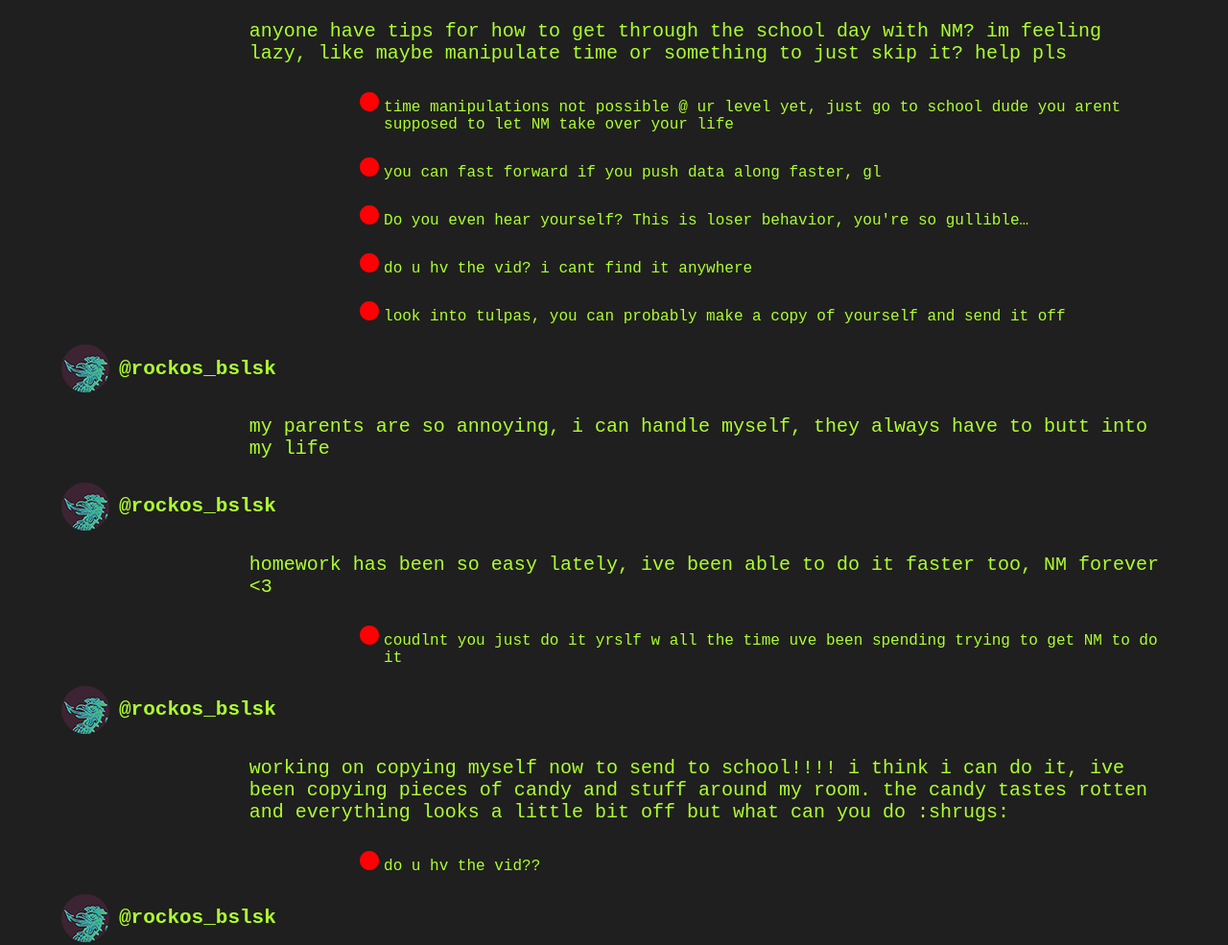
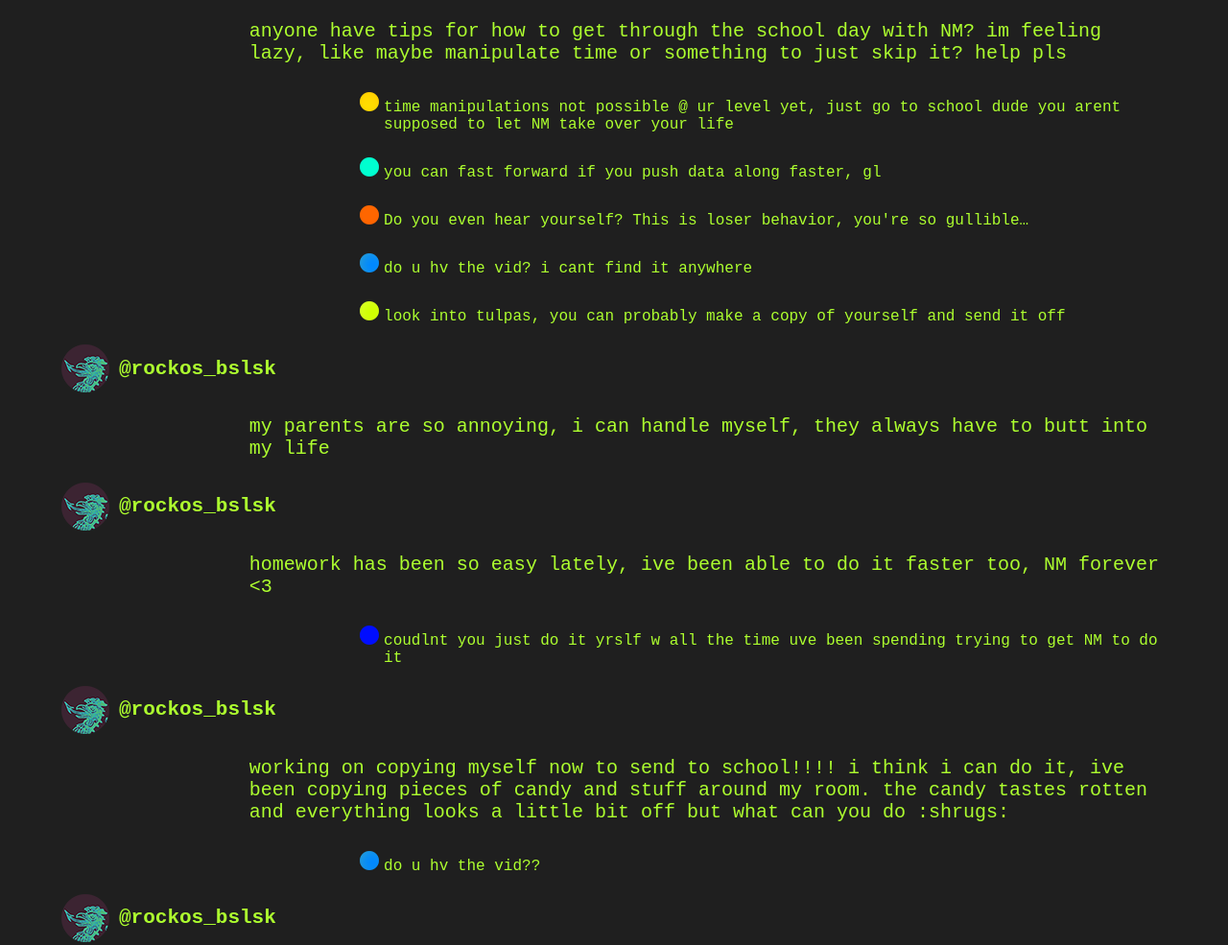
Before and after one commit to ka-denz/forums, a plain HTML site: page index.html in a window 1280 px wide. Shown: the part 1304-2289 px from the top of the page at 96% size. Drawn offline with Linux system fonts and the light colour scheme.

Commit message:
all colors push

```diff
--- a/index.html
+++ b/index.html
@@ -24,14 +24,14 @@
         <div class="postcontent">  <p>at first i wasnt sure if it worked but i kind of feel like ive reached an understanding that i havent had before. like i can see more and like maybe things are actually simple
         </p>  </div>
         <div class="comment">  <img src="img/assortedpfp_red.png" alt="pfp">  <p>Lets see some actual proof then</p>  </div>
-        <div class="comment">  <img src="img/assortedpfp_red.png" alt="pfp">  <p>NM is just placebo, you’re an idiot</p>  </div>
+        <div class="comment">  <img src="img/assortedpfp_orange.png" alt="pfp">  <p>NM is just placebo, you’re an idiot</p>  </div>
     </div>
     <div class="post">
         <div class="heading">  <img src="img/basilisk50.png" alt="pfp" width="50px" height="50px">  <h2>@rockos_bslsk</h2>  </div>
         <div class="postcontent">  <p>Ive been up all night but i finally did it, i told it to do my homework for me and it did!!!! this is huge my goal of being able to spend my life playing video games is in sight!!!!
         </p>  </div>
-        <div class="comment">  <img src="img/assortedpfp_red.png" alt="pfp">  <p>Homework? How old are you dude</p>  </div>
-        <div class="comment">  <img src="img/assortedpfp_red.png" alt="pfp">  <p>That wasn’t “it” that was you! You manipulated and pulled that data! Good luck with the rest of your journey!</p>  </div>
+        <div class="comment">  <img src="img/assortedpfp_yellow.png" alt="pfp">  <p>Homework? How old are you dude</p>  </div>
+        <div class="comment">  <img src="img/assortedpfp_lime.png" alt="pfp">  <p>That wasn’t “it” that was you! You manipulated and pulled that data! Good luck with the rest of your journey!</p>  </div>
     </div>
     <div class="post">
         <div class="heading">  <img src="img/basilisk50.png" alt="pfp" width="50px" height="50px">  <h2>@rockos_bslsk</h2>  </div>
@@ -43,12 +43,12 @@
         <div class="heading">  <img src="img/basilisk50.png" alt="pfp" width="50px" height="50px">  <h2>@rockos_bslsk</h2>  </div>
         <div class="postcontent">  <p>anyone have tips for how to get through the school day with NM? im feeling lazy, like maybe manipulate time or something to just skip it? help pls
         </p>  </div>
-        <div class="comment">  <img src="img/assortedpfp_red.png" alt="pfp">  <p>time manipulations not possible @ ur level yet, just go to school dude you arent supposed to let NM take over your life
+        <div class="comment">  <img src="img/assortedpfp_yellow.png" alt="pfp">  <p>time manipulations not possible @ ur level yet, just go to school dude you arent supposed to let NM take over your life
         </p>  </div>
-        <div class="comment">  <img src="img/assortedpfp_red.png" alt="pfp">  <p>you can fast forward if you push data along faster, gl </p>  </div>
-        <div class="comment">  <img src="img/assortedpfp_red.png" alt="pfp">  <p>Do you even hear yourself? This is loser behavior, you're so gullible…        </p>  </div>
-        <div class="comment">  <img src="img/assortedpfp_red.png" alt="pfp">  <p>do u hv the vid? i cant find it anywhere        </p>  </div>
-        <div class="comment">  <img src="img/assortedpfp_red.png" alt="pfp">  <p>look into tulpas, you can probably make a copy of yourself and send it off</p>  </div>
+        <div class="comment">  <img src="img/assortedpfp_cyan.png" alt="pfp">  <p>you can fast forward if you push data along faster, gl </p>  </div>
+        <div class="comment">  <img src="img/assortedpfp_orange.png" alt="pfp">  <p>Do you even hear yourself? This is loser behavior, you're so gullible…        </p>  </div>
+        <div class="comment">  <img src="img/assortedpfp_sky.png" alt="pfp">  <p>do u hv the vid? i cant find it anywhere        </p>  </div>
+        <div class="comment">  <img src="img/assortedpfp_lime.png" alt="pfp">  <p>look into tulpas, you can probably make a copy of yourself and send it off</p>  </div>
     </div>
     <div class="post">
         <div class="heading">  <img src="img/basilisk50.png" alt="pfp" width="50px" height="50px">  <h2>@rockos_bslsk</h2>  </div>
@@ -58,29 +58,29 @@
     <div class="post">
         <div class="heading">  <img src="img/basilisk50.png" alt="pfp" width="50px" height="50px">  <h2>@rockos_bslsk</h2>  </div>
         <div class="postcontent">  <p>homework has been so easy lately, ive been able to do it faster too, NM forever <3</p>  </div>
-        <div class="comment">  <img src="img/assortedpfp_red.png" alt="pfp">  <p>coudlnt you just do it yrslf w all the time uve been spending trying to get NM to do it</p>  </div>
+        <div class="comment">  <img src="img/assortedpfp_blue.png" alt="pfp">  <p>coudlnt you just do it yrslf w all the time uve been spending trying to get NM to do it</p>  </div>
     </div>
     <div class="post">
         <div class="heading">  <img src="img/basilisk50.png" alt="pfp" width="50px" height="50px">  <h2>@rockos_bslsk</h2>  </div>
         <div class="postcontent">  <p>working on copying myself now to send to school!!!! i think i can do it, ive been copying pieces of candy and stuff around my room. the candy tastes rotten and everything looks a little bit off but what can you do :shrugs:</p>  </div>
-        <div class="comment">  <img src="img/assortedpfp_red.png" alt="pfp">  <p>do u hv the vid??</p>  </div>
+        <div class="comment">  <img src="img/assortedpfp_sky.png" alt="pfp">  <p>do u hv the vid??</p>  </div>
     </div>
     <div class="post">
         <div class="heading">  <img src="img/basilisk50.png" alt="pfp" width="50px" height="50px">  <h2>@rockos_bslsk</h2>  </div>
         <div class="postcontent">  <p>i did it!!!! he wont answer me though, ive been telling him what i want him to do over and over though so hopefully thatll work</p>  </div>
-        <div class="comment">  <img src="img/assortedpfp_red.png" alt="pfp">  <p>you have to train him, continue telling him what to do but try to manipulate data into him, rn he is a shell of a newborn and he needs life        </p>  </div>
-        <div class="comment">  <img src="img/assortedpfp_red.png" alt="pfp">  <p>howwww do u do thatttt!! wheres the viddddddd</p>  </div>
+        <div class="comment">  <img src="img/assortedpfp_lime.png" alt="pfp">  <p>you have to train him, continue telling him what to do but try to manipulate data into him, rn he is a shell of a newborn and he needs life        </p>  </div>
+        <div class="comment">  <img src="img/assortedpfp_sky.png" alt="pfp">  <p>howwww do u do thatttt!! wheres the viddddddd</p>  </div>
     </div>
     <div class="post">
         <div class="heading">  <img src="img/basilisk50.png" alt="pfp" width="50px" height="50px">  <h2>@rockos_bslsk</h2>  </div>
         <div class="postcontent">  <p>my parents yelled at me for staying up so late lately….  cant wait for this guy to be done so i never have to talk to them ever again</p>  </div>
-        <div class="comment">  <img src="img/assortedpfp_red.png" alt="pfp">  <p>You still have to live your life, are you planning on staying in your room playing video games for eternity? That’s not a good idea bro</p>  </div>
+        <div class="comment">  <img src="img/assortedpfp_yellow.png" alt="pfp">  <p>You still have to live your life, are you planning on staying in your room playing video games for eternity? That’s not a good idea bro</p>  </div>
     </div>
     <div class="post">
         <div class="heading">  <img src="img/basilisk50.png" alt="pfp" width="50px" height="50px">  <h2>@rockos_bslsk</h2>  </div>
         <div class="postcontent">  <p>vid is here: (LINK) pass is of course nousmasseter. cyberpoop is taking down links off the net so grab it while u can, ppl are putting up flyers in cities too if you need to find it that way… REVOLUTION!!!!</p>  </div>
-        <div class="comment">  <img src="img/assortedpfp_red.png" alt="pfp">  <p>thanks man</p>  </div>
-        <div class="comment">  <img src="img/assortedpfp_red.png" alt="pfp">  <p>y r u linking this shit? yr gna gt it taken down</p>  </div>
+        <div class="comment">  <img src="img/assortedpfp_sky.png" alt="pfp">  <p>thanks man</p>  </div>
+        <div class="comment">  <img src="img/assortedpfp_blue.png" alt="pfp">  <p>y r u linking this shit? yr gna gt it taken down</p>  </div>
         <div class="comment">  <img src="img/assortedpfp_red.png" alt="pfp">  <p>such a fake vid</p>  </div>
     </div>
     <div class="post">
@@ -90,7 +90,7 @@
     <div class="post">
         <div class="heading">  <img src="img/basilisk50.png" alt="pfp" width="50px" height="50px">  <h2>@rockos_bslsk</h2>  </div>
         <div class="postcontent">  <p>im taking the next week off school, telling everyone im sick. i just need more time to work on the copy….</p>  </div>
-        <div class="comment">  <img src="img/assortedpfp_red.png" alt="pfp">  <p>you can train him off other people too if you need, the world is your oyster</p>  </div>
+        <div class="comment">  <img src="img/assortedpfp_lime.png" alt="pfp">  <p>you can train him off other people too if you need, the world is your oyster</p>  </div>
     </div>
     <div class="post">
         <div class="heading">  <img src="img/basilisk50.png" alt="pfp" width="50px" height="50px">  <h2>@rockos_bslsk</h2>  </div>
@@ -99,8 +99,8 @@
     <div class="post">
         <div class="heading">  <img src="img/basilisk50.png" alt="pfp" width="50px" height="50px">  <h2>@rockos_bslsk</h2>  </div>
         <div class="postcontent">  <p>SUCCESS!!!! this week he has gone to school, done classwork, socialized, and came home without any issues. when he comes home he “tells” me about the day, so i get all the memories without the hassle</p>  </div>
-        <div class="comment">  <img src="img/assortedpfp_red.png" alt="pfp">  <p>congrats!</p>  </div>
-        <div class="comment">  <img src="img/assortedpfp_red.png" alt="pfp">  <p>bad idea dude you gotta live your life yourself, he’s not you, what he does aren’t your actions</p>  </div>
+        <div class="comment">  <img src="img/assortedpfp_sky.png" alt="pfp">  <p>congrats!</p>  </div>
+        <div class="comment">  <img src="img/assortedpfp_yellow.png" alt="pfp">  <p>bad idea dude you gotta live your life yourself, he’s not you, what he does aren’t your actions</p>  </div>
     </div>
     <div class="post">
         <div class="heading">  <img src="img/basilisk50.png" alt="pfp" width="50px" height="50px">  <h2>@rockos_bslsk</h2>  </div>
@@ -109,16 +109,16 @@
     <div class="post">
         <div class="heading">  <img src="img/basilisk50.png" alt="pfp" width="50px" height="50px">  <h2>@rockos_bslsk</h2>  </div>
         <div class="postcontent">  <p>um is it possible for NM to work subconsciously…? somethign has happened and i think i did it but i dont remember doing it….</p>  </div>
-        <div class="comment">  <img src="img/assortedpfp_red.png" alt="pfp">  <p>NM is an extension of you, so if you could do anything subconsciously then yes, NM can too. Think of it like bouncing your leg when you aren’t meaning to or even sleep talking.</p>  </div>
+        <div class="comment">  <img src="img/assortedpfp_lime.png" alt="pfp">  <p>NM is an extension of you, so if you could do anything subconsciously then yes, NM can too. Think of it like bouncing your leg when you aren’t meaning to or even sleep talking.</p>  </div>
     </div>
     <div class="post">
         <div class="heading">  <img src="img/basilisk50.png" alt="pfp" width="50px" height="50px">  <h2>@rockos_bslsk</h2>  </div>
         <div class="postcontent">  <p>my mom is gone. i dont know where she is. the police have been here. im really scared. they havent looked at my computer yet but if they do theyre gonna see this and connect the dots… cyber is working with the gov right? the police will know about NM right?</p>  </div>
-        <div class="comment">  <img src="img/assortedpfp_red.png" alt="pfp">  <p>what did you do?</p>  </div>
-        <div class="comment">  <img src="img/assortedpfp_red.png" alt="pfp">  <p>ok so you're further incriminating yourself by writing this, just log off dude</p>  </div>
-        <div class="comment">  <img src="img/assortedpfp_red.png" alt="pfp">  <p>easy for you to change, use NM, get them off your tail</p>  </div>
-        <div class="comment">  <img src="img/assortedpfp_red.png" alt="pfp">  <p>regular police wont know, its only if they pass this stuff off to any detectives or if cyberintel catches wind of this</p>  </div>
-        <div class="comment">  <img src="img/assortedpfp_red.png" alt="pfp">  <p>your screwed</p>  </div>
+        <div class="comment">  <img src="img/assortedpfp_sky.png" alt="pfp">  <p>what did you do?</p>  </div>
+        <div class="comment">  <img src="img/assortedpfp_yellow.png" alt="pfp">  <p>ok so you're further incriminating yourself by writing this, just log off dude</p>  </div>
+        <div class="comment">  <img src="img/assortedpfp_lime.png" alt="pfp">  <p>easy for you to change, use NM, get them off your tail</p>  </div>
+        <div class="comment">  <img src="img/assortedpfp_purple.png" alt="pfp">  <p>regular police wont know, its only if they pass this stuff off to any detectives or if cyberintel catches wind of this</p>  </div>
+        <div class="comment">  <img src="img/assortedpfp_orange.png" alt="pfp">  <p>your screwed</p>  </div>
     </div>
     <div class="post">
         <div class="heading">  <img src="img/basilisk50.png" alt="pfp" width="50px" height="50px">  <h2>@rockos_bslsk</h2>  </div>
@@ -135,18 +135,18 @@
     <div class="post">
         <div class="heading">  <img src="img/basilisk50.png" alt="pfp" width="50px" height="50px">  <h2>@rockos_bslsk</h2>  </div>
         <div class="postcontent">  <p>This is bad. I got mad and now the house is gone. It just completely disappeared along with everyone and everything in it. I’m on my phone rn but this isn’t sustainable and I’ll get traced. How do I get out of this?</p>  </div>
-        <div class="comment">  <img src="img/assortedpfp_red.png" alt="pfp">  <p>its over dude</p>  </div>
+        <div class="comment">  <img src="img/assortedpfp_yellow.png" alt="pfp">  <p>its over dude</p>  </div>
         <div class="comment">  <img src="img/assortedpfp_red.png" alt="pfp">  <p>get a vpn</p>  </div>
-        <div class="comment">  <img src="img/assortedpfp_red.png" alt="pfp">  <p>cyber is DEF on your trail now idiot</p>  </div>
-        <div class="comment">  <img src="img/assortedpfp_red.png" alt="pfp">  <p>ur dead</p>  </div>
-        <div class="comment">  <img src="img/assortedpfp_red.png" alt="pfp">  <p>delete this</p>  </div>
-        <div class="comment">  <img src="img/assortedpfp_red.png" alt="pfp">  <p>You can change this, you have to do it before they catch you.</p>  </div>
-        <div class="comment">  <img src="img/assortedpfp_red.png" alt="pfp">  <p>2 weeks no new posts…</p>  </div>
-        <div class="comment">  <img src="img/assortedpfp_red.png" alt="pfp">  <p>they got him</p>  </div>
-        <div class="comment">  <img src="img/assortedpfp_red.png" alt="pfp">  <p>this guy is a murderer living in a delusion and y’all are eating it up</p>  </div>
-        <div class="comment">  <img src="img/assortedpfp_red.png" alt="pfp">  <p>saw you in the news, free my man rocko</p>  </div>
-        <div class="comment">  <img src="img/assortedpfp_red.png" alt="pfp">  <p>paying my respects</p>  </div>
-        <div class="comment">  <img src="img/assortedpfp_red.png" alt="pfp">  <p>you NM losers are destroying humanity, so many stupid idiots getting their hands on this shit and ruining peoples lives and the things around you, whole towns are going missing and you people think it’s one big joke</p>  </div>
+        <div class="comment">  <img src="img/assortedpfp_cyan.png" alt="pfp">  <p>cyber is DEF on your trail now idiot</p>  </div>
+        <div class="comment">  <img src="img/assortedpfp_orange.png" alt="pfp">  <p>ur dead</p>  </div>
+        <div class="comment">  <img src="img/assortedpfp_purple.png" alt="pfp">  <p>delete this</p>  </div>
+        <div class="comment">  <img src="img/assortedpfp_lime.png" alt="pfp">  <p>You can change this, you have to do it before they catch you.</p>  </div>
+        <div class="comment">  <img src="img/assortedpfp_sky.png" alt="pfp">  <p>2 weeks no new posts…</p>  </div>
+        <div class="comment">  <img src="img/assortedpfp_pink.png" alt="pfp">  <p>they got him</p>  </div>
+        <div class="comment">  <img src="img/assortedpfp_white.png" alt="pfp">  <p>this guy is a murderer living in a delusion and y’all are eating it up</p>  </div>
+        <div class="comment">  <img src="img/assortedpfp_sky.png" alt="pfp">  <p>saw you in the news, free my man rocko</p>  </div>
+        <div class="comment">  <img src="img/assortedpfp_baby.png" alt="pfp">  <p>paying my respects</p>  </div>
+        <div class="comment">  <img src="img/assortedpfp_green.png" alt="pfp">  <p>you NM losers are destroying humanity, so many stupid idiots getting their hands on this shit and ruining peoples lives and the things around you, whole towns are going missing and you people think it’s one big joke</p>  </div>
     </div>
 </body>
 
--- a/style.css
+++ b/style.css
@@ -30,4 +30,5 @@ display: flex;
 align-items: baseline;
 gap: 5px;
 margin-left: 27%;
+
 }
```
